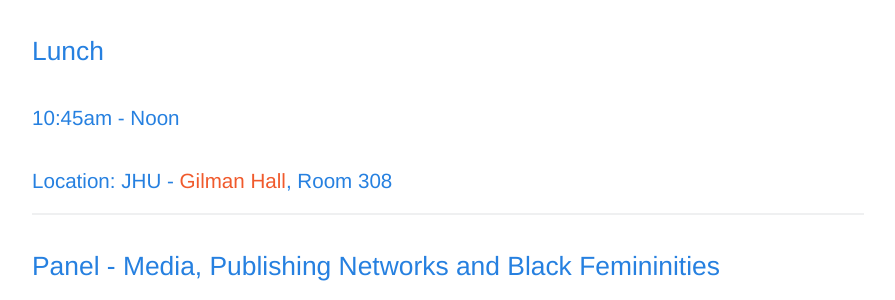
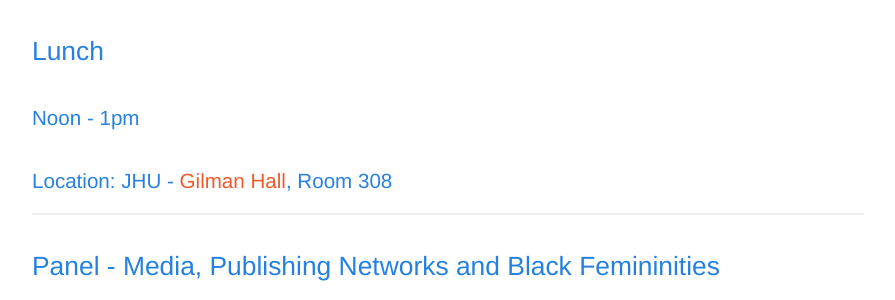
Before and after one commit to egpalazzolo/afprint, a Jekyll site: the page built from pages/program.md, in a window 1280 px wide and 900 px high, scrolled down 5239 px. Shown: the part 154-454 px from the top of the window, without its empty margins (192-1087 px from the left). Built offline with Jekyll 4.4.1, drawn with Linux system fonts in a browser that asks for light colours; some web fonts are replaced.

Commit message:
time updates

```diff
--- a/pages/program.md
+++ b/pages/program.md
@@ -160,7 +160,7 @@ Alternative Media as Ephemeral Archives: What is “Alternative” about “Alte
 ---
 
 ## Lunch
-### 10:45am - Noon
+### Noon - 1pm
 ### Location: JHU - [Gilman Hall](https://goo.gl/maps/ubVLuyk2z1Xy1C149), Room 308
 
 ---
```
